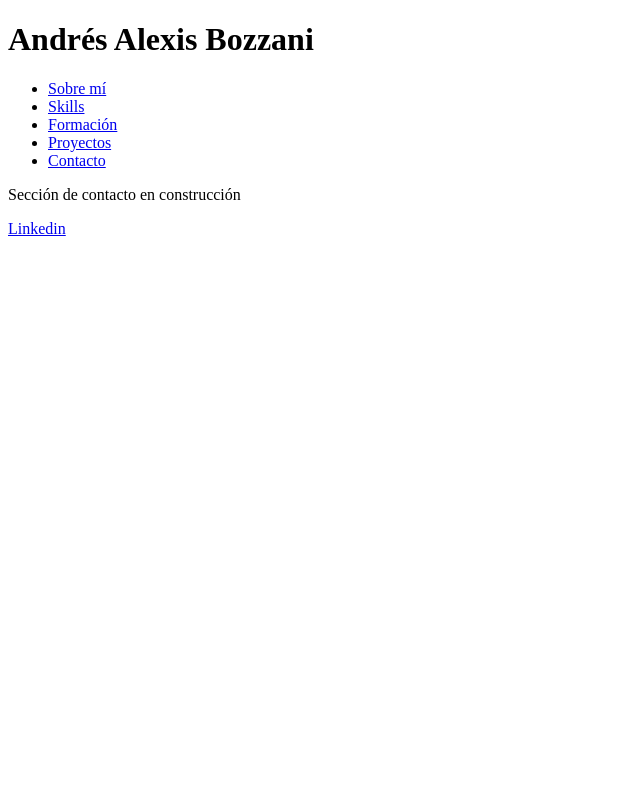
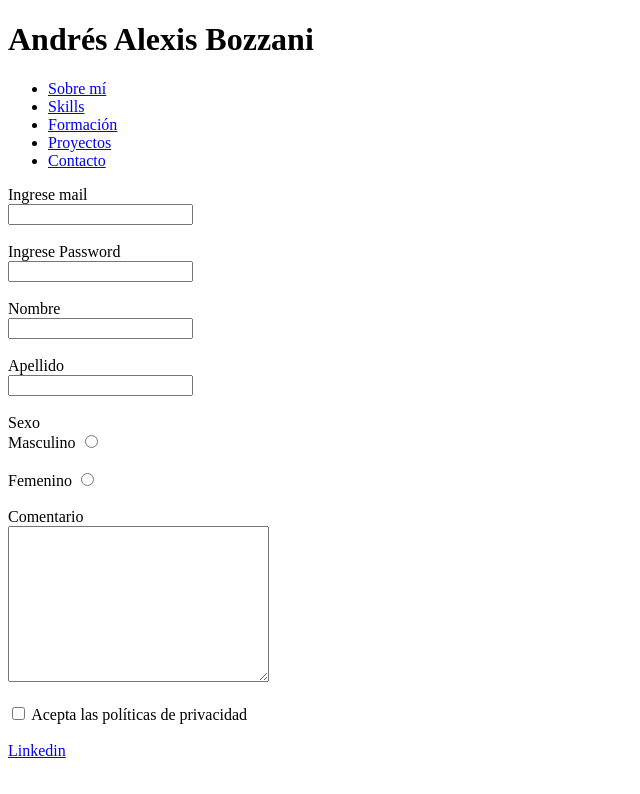
Before and after one commit to Cholo0022/JavaFullStack, a plain HTML site: page HTML/Clase1/contacto.html in a window 1280 px wide. Shown: the whole page, without its empty margins (0-640 px from the left). Drawn offline with Linux system fonts and the light colour scheme.

Commit message:
What was learned in class two

```diff
--- a/HTML/Clase1/contacto.html
+++ b/HTML/Clase1/contacto.html
@@ -20,7 +20,25 @@
     </header>
 
     <main>
-      <p>Sección de contacto en construcción</p>
+     <form action="#">
+      <label>Ingrese mail</label><br>
+      <input type="email"><br><br>
+      <label>Ingrese Password</label><br>
+      <input type="password"><br><br>
+      <label>Nombre</label><br>
+      <input type="text"><br><br>
+      <label>Apellido</label><br>
+      <input type="text"><br><br>
+      <label>Sexo</label><br>
+      <label>Masculino</label>
+      <input type="radio"><br><br>
+      <label>Femenino</label>
+      <input type="radio"><br><br>
+      <label>Comentario</label><br>
+      <textarea cols="30" rows="10"></textarea><br><br>
+      <input type="checkbox">
+      <label>Acepta las políticas de privacidad</label><br><br>
+     </form>
     </main>
 
     <footer>
```
Also changed, not shown: HTML/Clase1/index.html (+5 -0 lines), HTML/Clase1/images/descarga.jpg (added).
